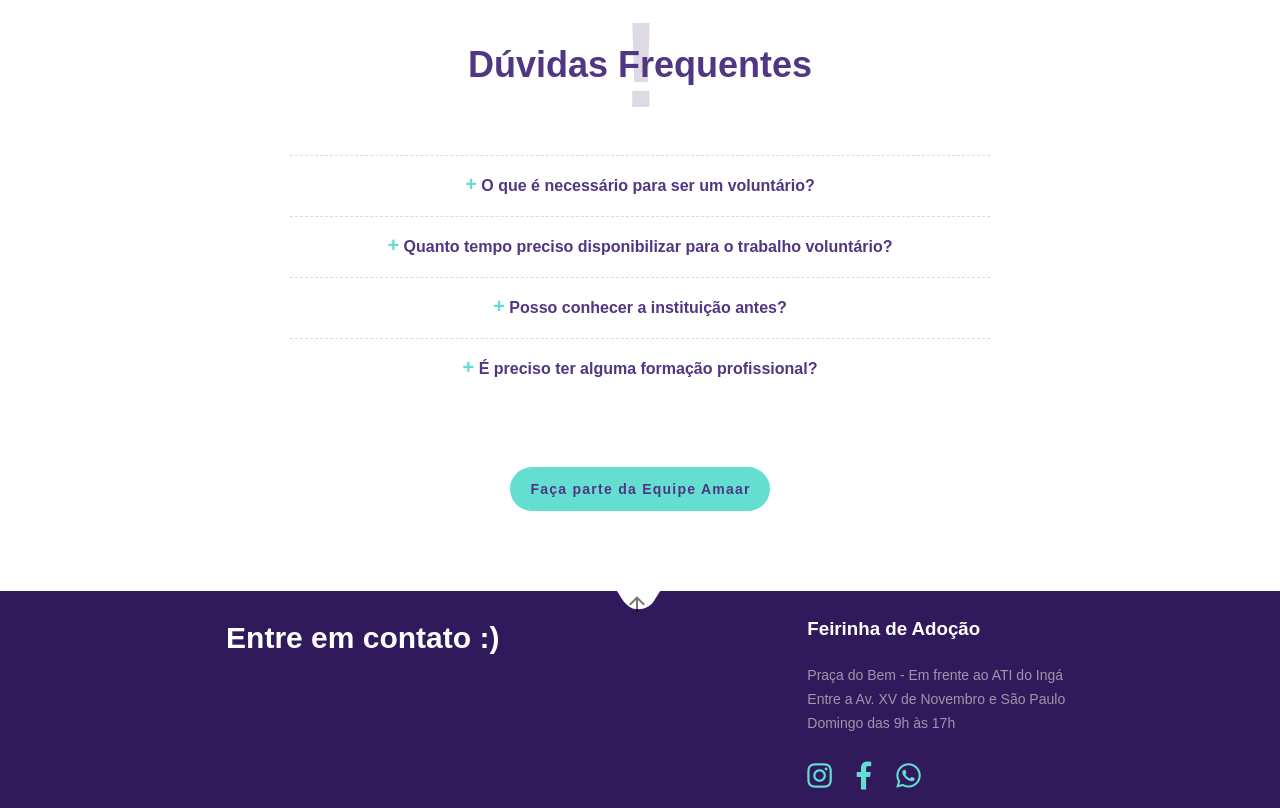
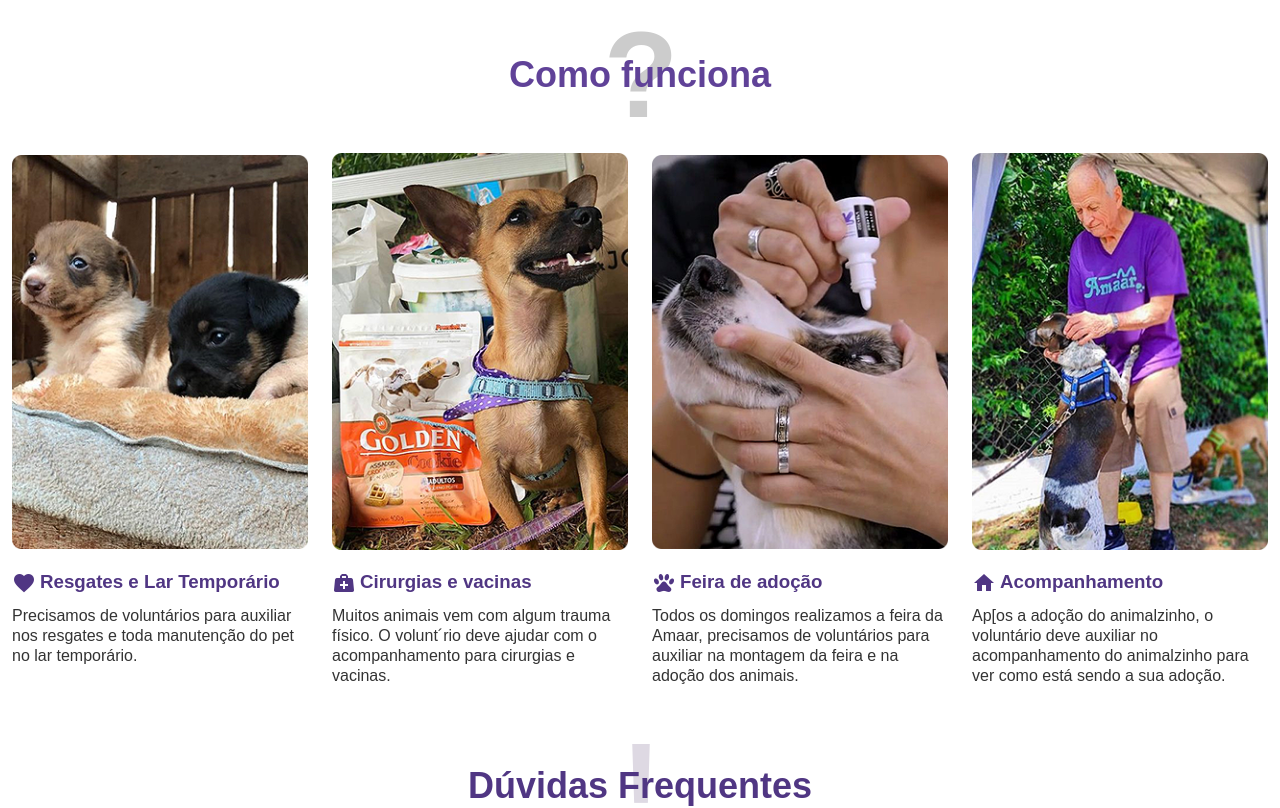
Before and after one commit to helton-mori-dev/ong-amaar-vue, a Vue app: page /sejaumvoluntario in a window 1280 px wide. Shown: the part 380-1188 px from the top of the page. Built offline with nearby package versions, Linux system fonts and the light colour scheme; grey boxes are pictures that could not be loaded; a web font is replaced by a local one.

Commit message:
Textos e ícones do como funciona

```diff
--- a/src/views/LarTemporario.vue
+++ b/src/views/LarTemporario.vue
@@ -74,7 +74,7 @@
   }
 </script>
 
-<style scoped>
+<style>
 .container-message {
   flex-direction: column;
 }
--- a/src/views/SejaUmVoluntario.vue
+++ b/src/views/SejaUmVoluntario.vue
@@ -10,6 +10,44 @@
               </span>
           </h1>
         </v-col>
+      </v-row>
+    </v-container>
+
+    <v-container class="container-message-voluntario" style="padding: 100px 0px 50px;">
+      <v-row class="text-center" no-gutters >
+        <v-col cols="12" class="message">
+          <h2 class="first-text-voluntario" style="line-height: 0">
+            {{ interrogacao }}
+              <span class="second-text-voluntario" style="font-size: 36px">
+                {{ comoFunciona }}
+              </span>
+          </h2>
+        </v-col>
+      </v-row>
+    </v-container>
+
+    <v-container class="container-message-voluntario">
+      <v-row class="text-center como-funciona-voluntario">
+          <v-col cols="12" sm="3">
+            <v-img src="../assets/lar-temporario/hospede.png" height="413px" contain></v-img>
+            <h3><v-icon>mdi-cards-heart</v-icon>Resgates e Lar Temporário</h3>
+            <label class="text-funciona">Precisamos de voluntários para auxiliar nos resgates e toda manutenção do pet no lar temporário.</label>
+          </v-col>
+          <v-col cols="12" sm="3">
+            <v-img src="../assets/lar-temporario/racao.png" height="413px" contain></v-img>
+            <h3><v-icon>mdi-medical-bag</v-icon>Cirurgias e vacinas</h3>
+            <label class="text-funciona">Muitos animais vem com algum trauma físico. O volunt´rio deve ajudar com o acompanhamento para cirurgias e vacinas.</label>
+          </v-col>
+          <v-col cols="12" sm="3">
+            <v-img src="../assets/lar-temporario/medicamentos.png" height="413px" contain></v-img>
+            <h3><v-icon>mdi-paw</v-icon>Feira de adoção</h3>
+            <label class="text-funciona">Todos os domingos realizamos a feira da Amaar, precisamos de voluntários para auxiliar na montagem da feira e na adoção dos animais.</label>
+          </v-col>
+          <v-col cols="12" sm="3">
+            <v-img src="../assets/lar-temporario/feira.png" height="413px" contain></v-img>
+            <h3><v-icon>mdi-home</v-icon>Acompanhamento</h3>
+            <label class="text-funciona">Ap[os a adoção do animalzinho, o voluntário deve auxiliar no acompanhamento do animalzinho para ver como está sendo a sua adoção.</label>
+          </v-col>
       </v-row>
     </v-container>
 
@@ -51,25 +89,83 @@
         show1: false,
         show2: false,
         show3: false,
-        show4: false
+        show4: false,
+        interrogacao: '?',
+        comoFunciona: 'Como funciona'
       }
     }
   }
 </script>
 
 
-<style scoped>
+<style>
+.como-funciona-voluntario h3, .como-funciona-voluntario label{
+  color: #503683;
+  text-align: left;
+  float: left;
+  margin-top: 10px;
+}
+
+.como-funciona-voluntario h3 i {
+  color: #503683!important;
+  margin-right: 4px;
+  font-size: 20px;
+}
+
+.como-funciona-voluntario .text-funciona{
+  font-weight: 300;
+  color: #333;
+  line-height: 20px;
+}
+
+@media screen and (max-width:960px){
+  .container-message .row{
+    min-height: 40px;
+  }
+
+  .como-funciona-voluntario h3, .como-funciona-voluntario label {
+    padding-left: 28px;
+    padding-right: 28px;
+  }
+}
+
+.container-message-voluntario {
+  max-width: none;
+  display: flex;
+  justify-content: center;
+  min-height: 140px;
+  padding-top: 20px;
+  max-width: 1300px;
+  padding-bottom: 10px;
+}
+
 .container-message-dark {
     background: #503683;
     color: #ccc;
     max-width: none;
 }
+
 .pergunta {
     cursor: pointer;
 }
 
 .resposta {
     max-width: 700px;
+}
+
+.first-text-voluntario {
+    font-size: 122px;
+    color: #ccc;
+    font-weight: 800;
+    line-height: 11px;
+    letter-spacing: -2px;
+}
+.second-text-voluntario {
+    font-size: 46px;
+    color: #604298;
+    display: block;
+    font-weight: 700;
+    letter-spacing: 0;
 }
 
 .container-message-dark .central-text {
```
Also changed, not shown: src/assets/seja-voluntario/faca_parte.png (added).
